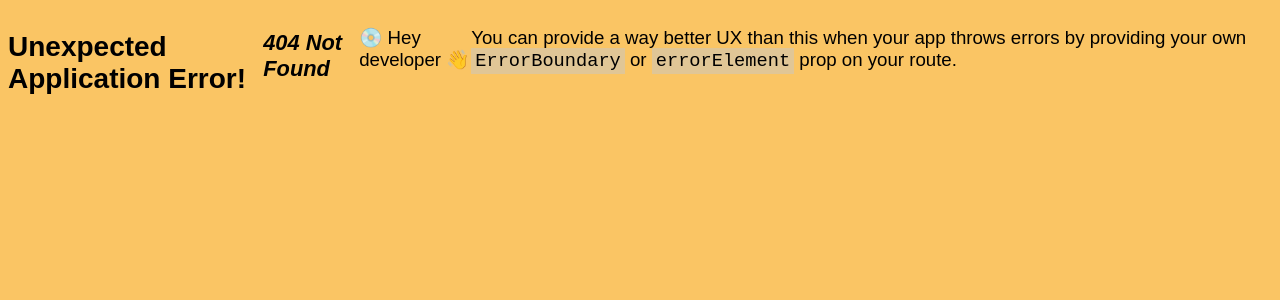
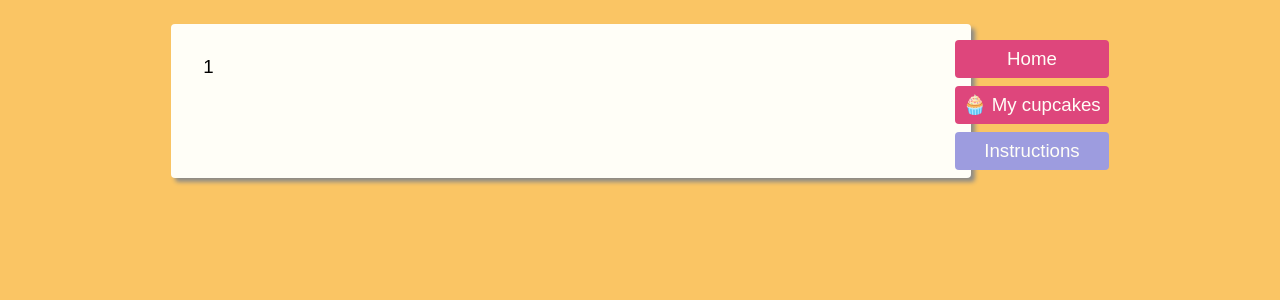
Before and after one commit to WildCodeSchool-2024-02/fr-lyon-codelanta-checkpoint-2, a React (Vite) app in the folder client/: page /cupcakes/1 in a window 1280 px wide. Before the commit this address had no page. Shown: the top 300 px of the page. Built offline with nearby package versions, Linux system fonts and the light colour scheme.

Commit message:
last commit before step 6

```diff
--- a/client/src/main.jsx
+++ b/client/src/main.jsx
@@ -8,6 +8,7 @@ import App from "./App";
 import Home from "./pages/Home";
 import Instructions from "./pages/Instructions";
 import CupcakeList from "./pages/CupcakeList";
+import CupcakeDetail from "./pages/CupcakeDetail";
 
 function fetchCupcakeList() {
   return fetch("http://localhost:3310/api/cupcakes").then((response) =>
@@ -33,6 +34,10 @@ const router = createBrowserRouter([
         element: <CupcakeList />,
         loader: () => fetchCupcakeList(),
       },
+      {
+        path: "/cupcakes/:id",
+        element: <CupcakeDetail />,
+      },
     ],
   },
 ]);
--- /dev/null
+++ b/client/src/pages/CupcakeDetail.jsx
@@ -0,0 +1,8 @@
+import { useParams } from "react-router-dom";
+
+function CupcakeDetail() {
+  const { id } = useParams();
+  return <div>{id}</div>;
+}
+
+export default CupcakeDetail;
--- a/client/src/pages/CupcakeList.jsx
+++ b/client/src/pages/CupcakeList.jsx
@@ -1,6 +1,7 @@
 import { useState, useEffect } from "react";
 import { useLoaderData } from "react-router-dom";
 import Cupcake from "../components/Cupcake";
+import CupcakeDetail from "./CupcakeDetail";
 
 /* ************************************************************************* */
 const someCupcakes = [];
@@ -93,6 +94,7 @@ function CupcakeList() {
           .map((cupcake) => (
             <li className="cupcake-item" key={cupcake.id}>
               <Cupcake cupcake={cupcake} data={cupcake} />
+              <CupcakeDetail data={cupcake} />
             </li>
           ))}
         {/* Step 5: filter cupcakes before repeating */}
```
